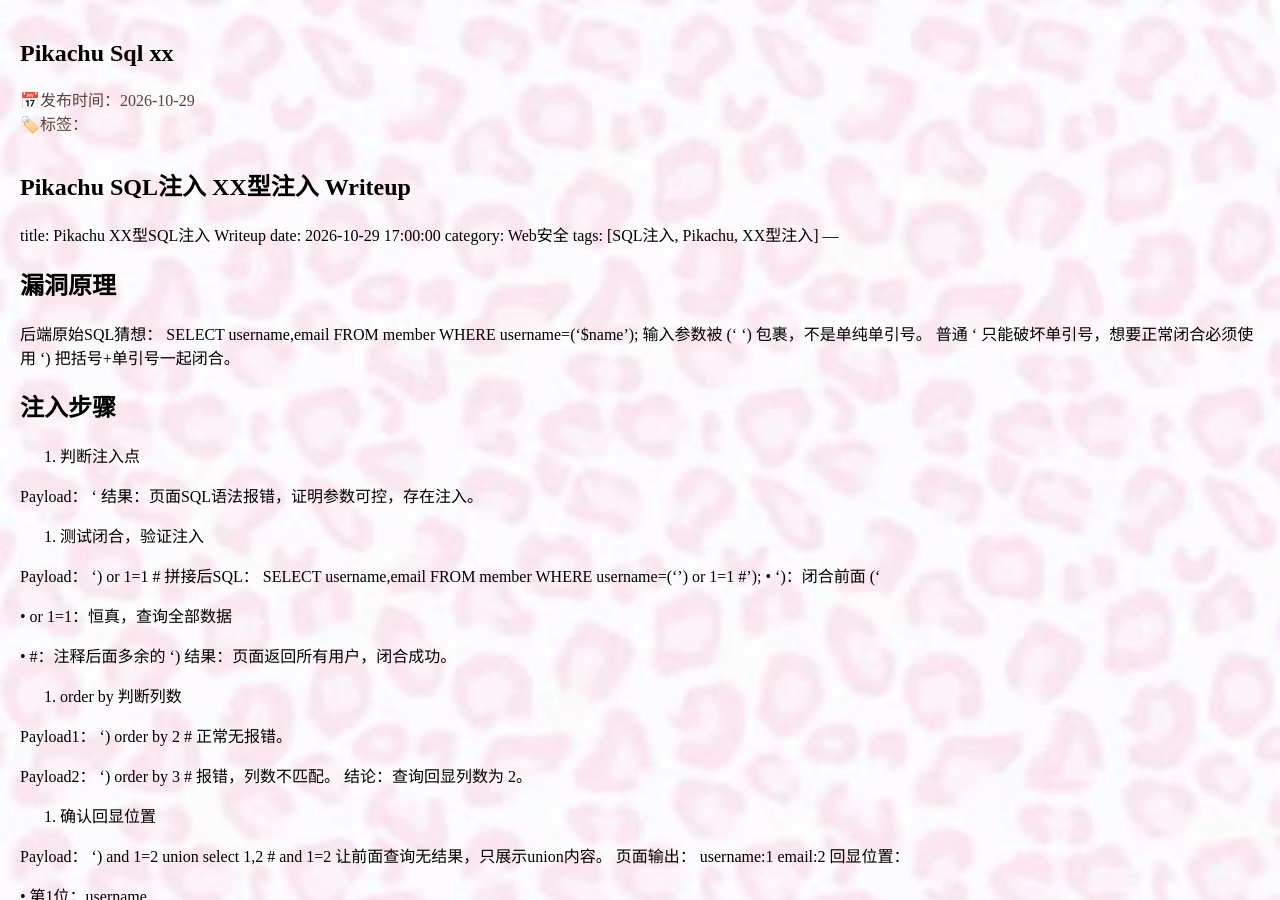
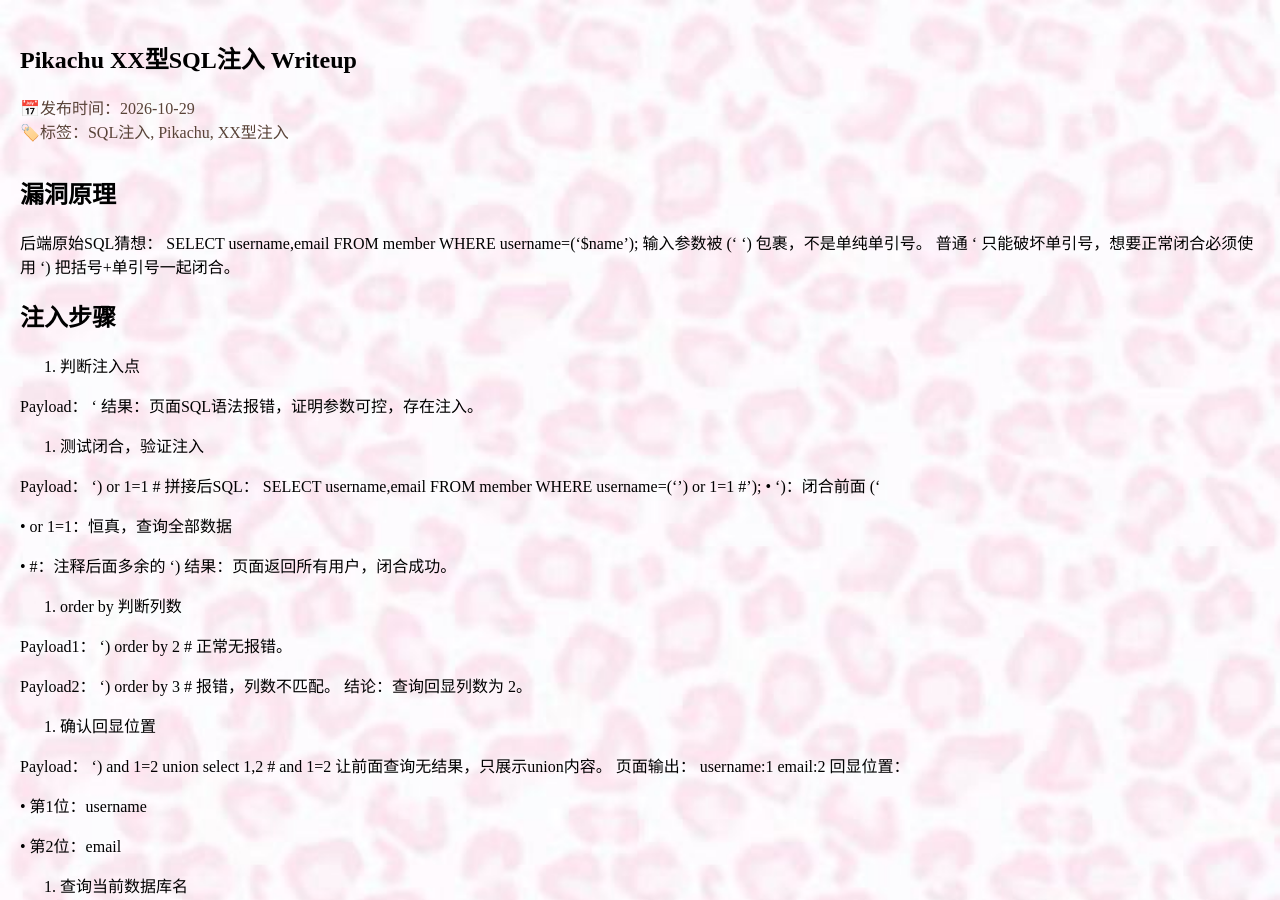
Before and after one commit to Eclair-Tracy/Eclair-Tracy.github.io, a Jekyll site: the page built from _posts/2026-10-29-pikachu-sql xx.md, in a window 1280 px wide and 900 px high. Built offline with Jekyll 4.4.1, drawn with Linux system fonts in a browser that asks for light colours.

Commit message:
Update 2026-10-29-pikachu-sql xx.md

```diff
--- a/_posts/2026-10-29-pikachu-sql xx.md
+++ b/_posts/2026-10-29-pikachu-sql xx.md
@@ -1,7 +1,6 @@
-Pikachu SQL注入 XX型注入 Writeup
 ---
 title: Pikachu XX型SQL注入 Writeup
-date: 2026-10-29 17:00:00
+date: 2026-10-29
 category: Web安全
 tags: [SQL注入, Pikachu, XX型注入]
 ---
```
